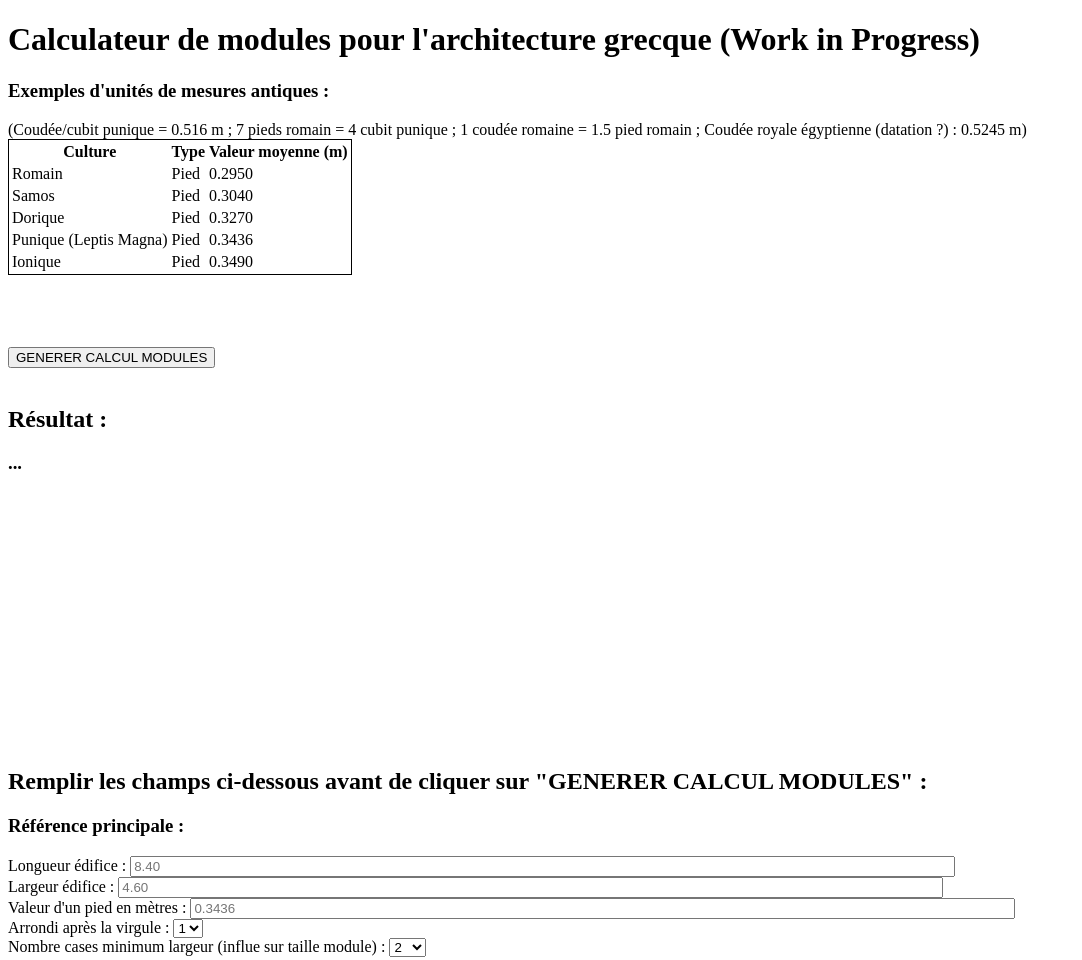
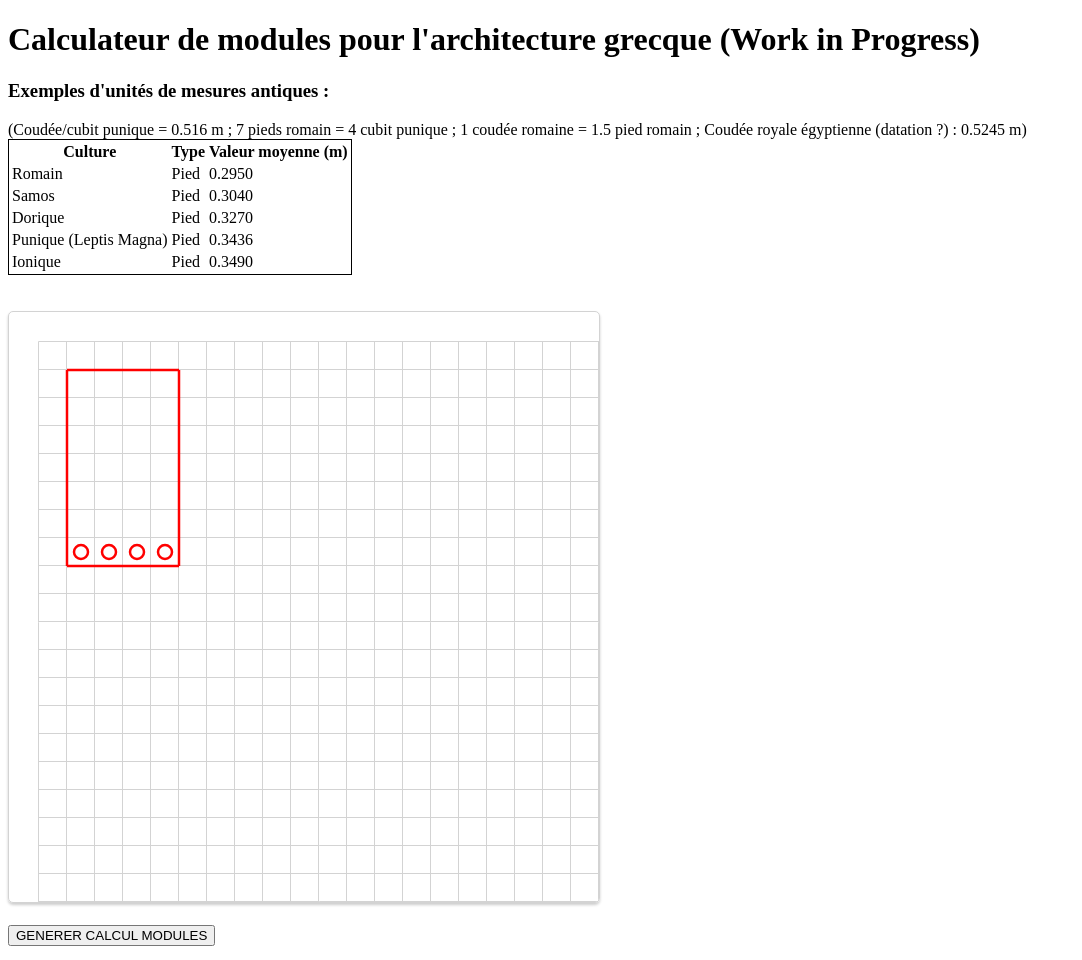
Before and after one commit to zanniadevweb/modular_reading_greek_architecture, a plain HTML site: page index.html in a window 1280 px wide. Shown: the top 960 px of the page, without its empty margins (0-1082 px from the left). Drawn offline with Linux system fonts and the light colour scheme.

Commit message:
Add files via upload

```diff
--- a/index.html
+++ b/index.html
@@ -24,6 +24,12 @@
 		  padding: 20px;
 		  font-size: 30px;
 		  text-align: center;
+		}
+		.gridCanvas {
+			position: relative !important;
+			border: lightgrey 1px solid;
+			border-radius: 5px;
+			box-shadow: 0 2px 3px rgba(0, 0, 0, 0.2);
 		}
 	</style>
 		<h1>Calculateur de modules pour l'architecture grecque (Work in Progress)</h1>
@@ -63,6 +69,8 @@
 		</table>
 
 		</br></br>
+
+		<canvas class="gridCanvas" id="canvas" height="590" width="590"></canvas>
 
 		</br></br>
 		<button onclick="calculateModularity()">GENERER CALCUL MODULES</button>
@@ -106,6 +114,13 @@
 		</br></br>
 
 			<script>
+
+			var resultSquareHeight = 7; // Nombre de cases en hauteur
+			var resultSquareWidth = 4; // Nombre de cases en largeur
+			var numberColumns = 4;
+			var cardinalSide = 'south';
+			var isPeripteral = false;
+			draw(resultSquareHeight, resultSquareWidth, numberColumns, cardinalSide, isPeripteral);
 
 			function calculateModularity()
 			{
@@ -370,10 +385,180 @@
 						square.classList.add("grid-item");
 						squares.push(square);
 				}
-;
+
 				for (var n = 0; n < squares.length; n++) {
 					table.appendChild(squares[n]);
 				}
+			}
+
+			function draw(resultSquareHeight, resultSquareWidth, numberColumns, cardinalSide, isPeripteral) {
+		    const canvas = document.querySelector('#canvas');
+
+		    if (!canvas.getContext) {
+		        return;
+		    }
+		    const ctx = canvas.getContext('2d');
+
+				var width = 900
+				var height = 900
+				drawGridOnCanvas(ctx, width, height);
+
+		    ctx.strokeStyle = 'red';
+		    ctx.lineWidth = 2.5;
+
+				var x_StartingPoint = 58;
+				var y_StartingPoint = 58;
+				var oneSquareSize = 28;
+
+		    drawBaseRectangle(ctx, x_StartingPoint, y_StartingPoint, oneSquareSize, resultSquareHeight, resultSquareWidth);
+
+				if (numberColumns > 0)
+				{
+						drawColumnDrums(ctx, x_StartingPoint, y_StartingPoint, oneSquareSize, resultSquareHeight, resultSquareWidth, numberColumns, cardinalSide, isPeripteral)
+				}
+			}
+
+			function drawColumnDrums(ctx, x_StartingPoint, y_StartingPoint, oneSquareSize, resultSquareHeight, resultSquareWidth, numberColumns, cardinalSide, isPeripteral)
+			{
+				if (isPeripteral)
+				{
+					drawPeripteralColumns(ctx, x_StartingPoint, y_StartingPoint, oneSquareSize, resultSquareHeight, resultSquareWidth, numberColumns)
+				} else {
+					drawOneSideColumns(ctx, x_StartingPoint, y_StartingPoint, oneSquareSize, resultSquareHeight, resultSquareWidth, numberColumns, cardinalSide)
+				}
+
+			}
+
+			function drawPeripteralColumns(ctx, x_StartingPoint, y_StartingPoint, oneSquareSize, resultSquareHeight, resultSquareWidth, numberColumns)
+			{
+				// DRAW SHORT SIDES
+				for (var col = 1 ; col <= numberColumns ; col++)
+				{
+					// DRAW NORTH
+					ctx.beginPath();
+					ctx.arc(
+						x_StartingPoint-(oneSquareSize/2) + (oneSquareSize/2)*col*2,
+						y_StartingPoint + oneSquareSize - (oneSquareSize/2),
+						oneSquareSize/4,
+						0,
+						2 * Math.PI
+					);
+					ctx.stroke();
+
+					// DRAW SOUTH
+					ctx.beginPath();
+					ctx.arc(
+						x_StartingPoint-(oneSquareSize/2) + (oneSquareSize/2)*col*2,
+						y_StartingPoint + oneSquareSize*resultSquareHeight - (oneSquareSize/2),
+						oneSquareSize/4,
+						0,
+						2 * Math.PI
+					);
+					ctx.stroke();
+				}
+				// DRAW LONG SIDES
+				for (var col = 1 ; col <= (numberColumns*2)-1 ; col++)
+				{
+					// DRAW WEST
+					ctx.beginPath();
+					ctx.arc(
+						y_StartingPoint + oneSquareSize - (oneSquareSize/2),
+						x_StartingPoint-(oneSquareSize/2) + (oneSquareSize/2)*col*2,
+						oneSquareSize/4,
+						0,
+						2 * Math.PI
+					);
+					ctx.stroke();
+
+					// DRAW EAST
+					ctx.beginPath();
+					ctx.arc(
+						y_StartingPoint + oneSquareSize*resultSquareWidth - (oneSquareSize/2),
+						x_StartingPoint-(oneSquareSize/2) + (oneSquareSize/2)*col*2,
+						oneSquareSize/4,
+						0,
+						2 * Math.PI
+					);
+					ctx.stroke();
+				}
+			}
+
+			function drawOneSideColumns(ctx, x_StartingPoint, y_StartingPoint, oneSquareSize, resultSquareHeight, resultSquareWidth, numberColumns, cardinalSide)
+			{
+				for (var col = 1 ; col <= numberColumns ; col++)
+				{
+					if (cardinalSide == 'south')
+					{
+						ctx.beginPath();
+						ctx.arc(
+							x_StartingPoint-(oneSquareSize/2) + (oneSquareSize/2)*col*2,
+							y_StartingPoint + oneSquareSize*resultSquareHeight - (oneSquareSize/2),
+							oneSquareSize/4,
+							0,
+							2 * Math.PI
+						);
+						ctx.stroke();
+					} else if (cardinalSide == 'north') {
+						ctx.beginPath();
+						ctx.arc(
+							x_StartingPoint-(oneSquareSize/2) + (oneSquareSize/2)*col*2,
+							y_StartingPoint + oneSquareSize - (oneSquareSize/2),
+							oneSquareSize/4,
+							0,
+							2 * Math.PI
+						);
+						ctx.stroke();
+					}
+				}
+			}
+
+			function drawBaseRectangle(ctx, x_StartingPoint, y_StartingPoint, oneSquareSize, resultSquareHeight, resultSquareWidth)
+			{
+				ctx.beginPath();
+				ctx.moveTo(x_StartingPoint, y_StartingPoint);
+				ctx.lineTo(x_StartingPoint, y_StartingPoint + oneSquareSize*resultSquareHeight);
+				ctx.stroke();
+
+				ctx.beginPath();
+				ctx.moveTo(x_StartingPoint, y_StartingPoint + oneSquareSize*resultSquareHeight);
+				ctx.lineTo(x_StartingPoint + oneSquareSize*resultSquareWidth, y_StartingPoint + oneSquareSize*resultSquareHeight);
+				ctx.stroke();
+
+				ctx.beginPath();
+				ctx.moveTo(x_StartingPoint + oneSquareSize*resultSquareWidth, y_StartingPoint);
+				ctx.lineTo(x_StartingPoint + oneSquareSize*resultSquareWidth, y_StartingPoint + oneSquareSize*resultSquareHeight);
+				ctx.stroke();
+
+				ctx.beginPath();
+				ctx.moveTo(x_StartingPoint, y_StartingPoint);
+				ctx.lineTo(x_StartingPoint + oneSquareSize*resultSquareWidth, y_StartingPoint);
+				ctx.stroke();
+			}
+
+			function drawGridOnCanvas(ctx, width, height)
+			{
+				let s = 28
+				let nX = Math.floor(width / s) - 2
+				let nY = Math.floor(height / s) - 2
+				let pX = width - nX * s
+				let pY = height - nY * s
+
+				let pL = Math.ceil(pX / 2) - 0.5
+				let pT = Math.ceil(pY / 2) - 0.5
+				let pR = width - nX * s - pL
+				let pB = height - nY * s - pT
+
+				ctx.strokeStyle = 'lightgrey'
+				ctx.beginPath()
+				for (var x = pL; x <= width - pR; x += s) {
+					ctx.moveTo(x, pT)
+					ctx.lineTo(x, height - pB)
+				}
+				for (var y = pT; y <= height - pB; y += s) {
+					ctx.moveTo(pL, y)
+					ctx.lineTo(width - pR, y)
+				}
+				ctx.stroke()
 			}
 
 		</script>
```
